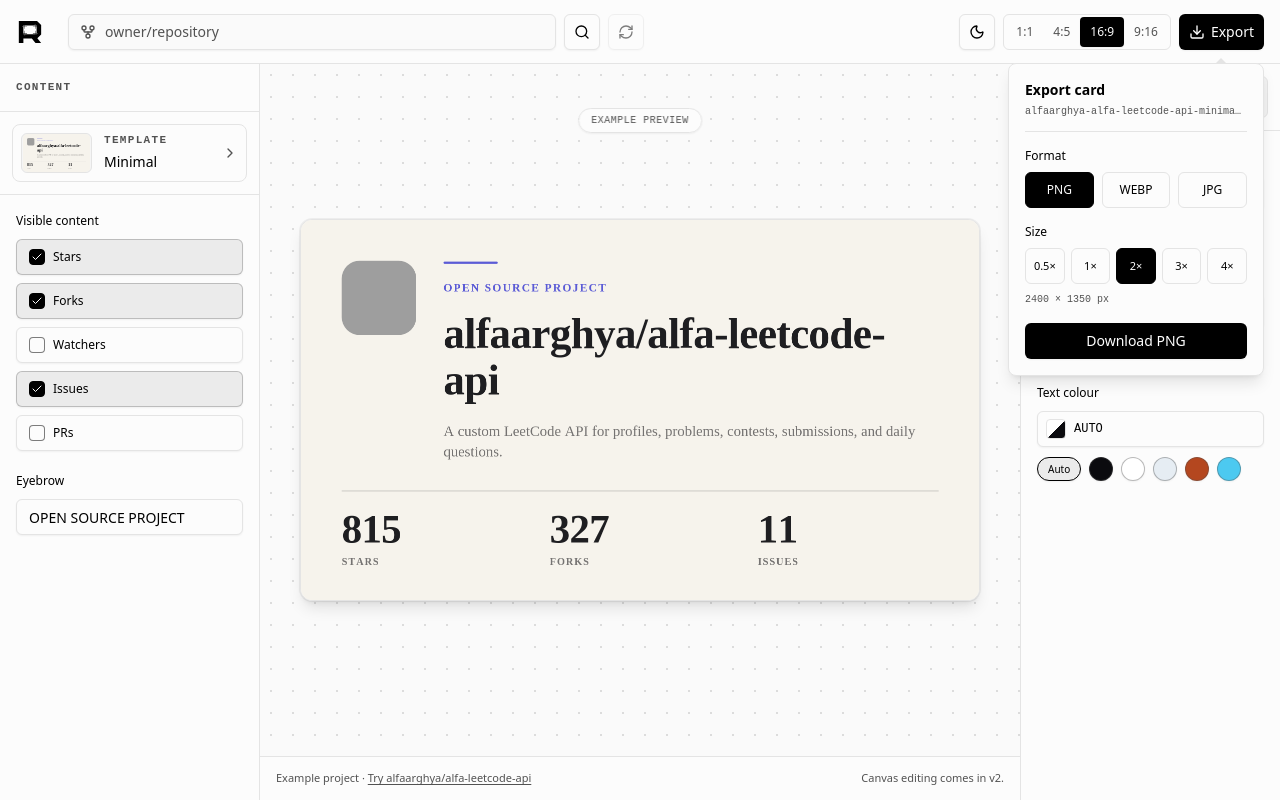
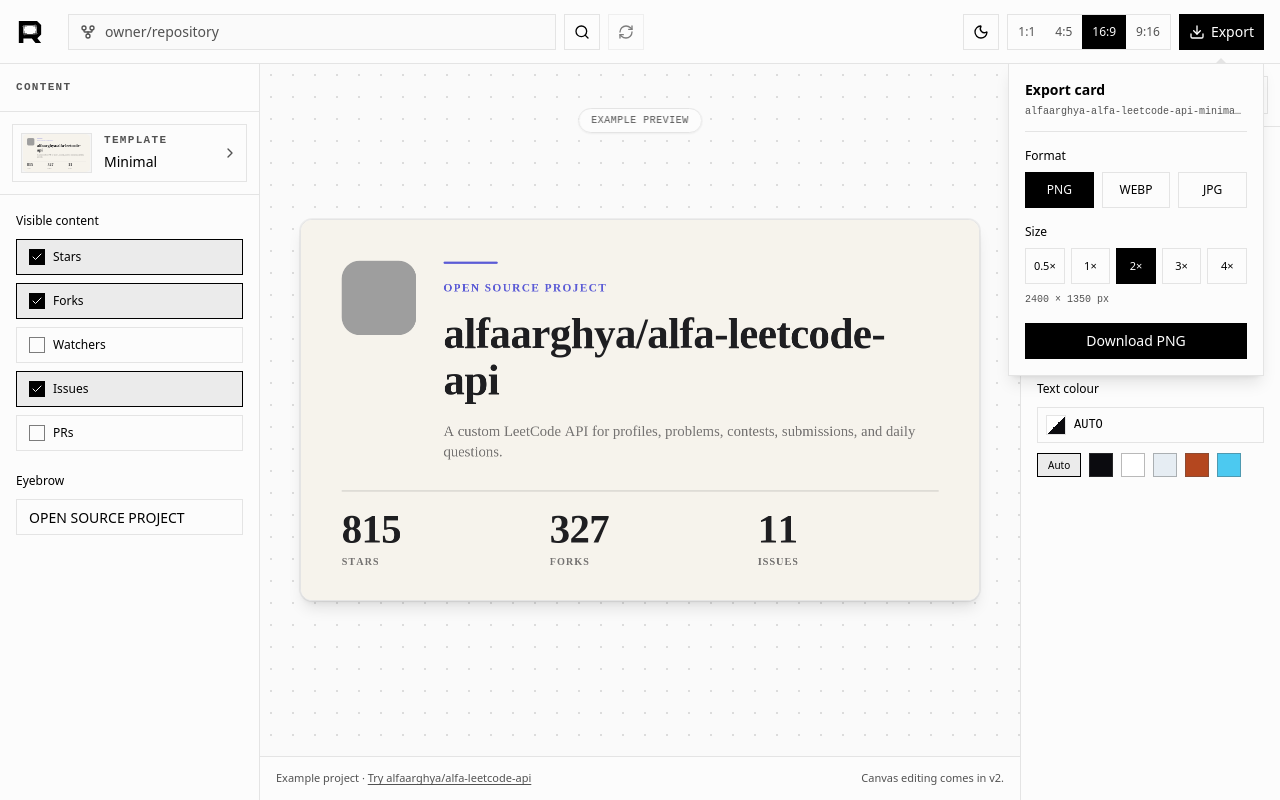
Before and after one commit to orbitsLab/repoframe, a Next.js app: page /app in a window 1280 px wide. Both pictures are taken after a click on the button "Export". Built offline with nearby package versions, Linux system fonts and the light colour scheme; a web font is replaced by a local one.

Commit message:
feat(editor): match the editor chrome to the landing page
- square and flatten the buttons, chips, swatches and panels
- move the mono readouts onto the data font
- drop the dropdown entry animation

```diff
--- a/src/components/editor/editor.tsx
+++ b/src/components/editor/editor.tsx
@@ -146,11 +146,11 @@
       <div className="border-b p-3">
         <button
           type="button"
-          className="group flex w-full items-center gap-3 rounded-lg border bg-background p-2 text-left outline-none transition-colors hover:border-muted-foreground/50 hover:bg-accent/50 focus-visible:ring-2 focus-visible:ring-ring"
+          className="flex w-full items-center gap-3 border bg-background p-2 text-left outline-none transition-colors hover:border-foreground hover:bg-accent/50 focus-visible:ring-2 focus-visible:ring-ring"
           onClick={() => setShowTemplates(true)}
         >
           <span
-            className="block h-10 shrink-0 overflow-hidden rounded-md border bg-muted"
+            className="block h-10 shrink-0 overflow-hidden border bg-muted"
             style={{ width: thumbnailWidth }}
             aria-hidden="true"
           >
@@ -167,7 +167,7 @@
             </span>
           </span>
           <ChevronRight
-            className="size-4 shrink-0 text-muted-foreground transition-transform group-hover:translate-x-0.5"
+            className="size-4 shrink-0 text-muted-foreground"
             aria-hidden="true"
           />
           <span className="sr-only">Change template</span>
@@ -213,7 +213,7 @@
             />
             <input
               id="repository-input"
-              className="h-9 w-full rounded-md border bg-muted/35 pl-9 pr-3 text-sm shadow-xs outline-none placeholder:text-muted-foreground focus-visible:bg-background focus-visible:ring-2 focus-visible:ring-ring"
+              className="h-9 w-full border bg-muted/35 pl-9 pr-3 text-sm outline-none placeholder:text-muted-foreground focus-visible:bg-background focus-visible:ring-2 focus-visible:ring-ring"
               value={repoInput}
               onChange={(event) => setRepoInput(event.target.value)}
               placeholder="owner/repository"
@@ -403,7 +403,7 @@
         <Popover.Content
           align="end"
           sideOffset={8}
-          className="z-50 rounded-md border bg-popover p-2 text-popover-foreground shadow-md"
+          className="z-50 border bg-popover p-2 text-popover-foreground shadow-md"
         >
           <fieldset className="grid grid-cols-2 gap-1">
             <legend className="sr-only">Aspect ratio</legend>
@@ -411,7 +411,7 @@
               <label
                 key={ratio}
                 className={cn(
-                  'grid h-8 cursor-pointer place-items-center rounded px-3 text-xs font-medium transition-colors has-[:focus-visible]:ring-2 has-[:focus-visible]:ring-ring',
+                  'grid h-8 cursor-pointer place-items-center px-3 text-xs font-medium transition-colors has-[:focus-visible]:ring-2 has-[:focus-visible]:ring-ring',
                   value === ratio
                     ? 'bg-foreground text-background'
                     : 'text-muted-foreground hover:bg-accent hover:text-foreground',
@@ -451,15 +451,15 @@
   onChange(ratio: AspectRatio): void;
 }) {
   return (
-    <fieldset className="hidden h-9 items-stretch rounded-md border p-0.5 md:flex">
+    <fieldset className="hidden h-9 items-stretch border md:flex">
       <legend className="sr-only">Aspect ratio</legend>
       {ratios.map((ratio) => (
         <label
           key={ratio}
           className={cn(
-            'grid cursor-pointer place-items-center rounded px-2.5 text-xs font-medium transition-colors has-[:focus-visible]:ring-2 has-[:focus-visible]:ring-ring',
+            'grid cursor-pointer place-items-center px-2.5 text-xs font-medium transition-colors has-[:focus-visible]:ring-2 has-[:focus-visible]:ring-ring',
             value === ratio
-              ? 'bg-foreground text-background shadow-xs'
+              ? 'bg-foreground text-background'
               : 'text-muted-foreground hover:text-foreground',
           )}
         >
--- a/src/components/editor/editorSkeleton.tsx
+++ b/src/components/editor/editorSkeleton.tsx
@@ -5,11 +5,11 @@
       className="flex h-dvh flex-col overflow-hidden bg-background"
       aria-busy="true"
     >
-      <div className="h-16 animate-pulse border-b bg-muted/50" />
+      <div className="h-16 border-b bg-muted/50" />
       <div className="grid min-h-0 flex-1 grid-cols-1 lg:grid-cols-[16.25rem_minmax(0,1fr)_16.25rem]">
         <div className="hidden border-r bg-sidebar lg:block" />
         <div className="grid place-items-center bg-muted/45 p-6">
-          <div className="aspect-video w-full max-w-4xl animate-pulse rounded-xl border bg-card shadow-lg" />
+          <div className="aspect-video w-full max-w-4xl border bg-card" />
         </div>
         <div className="hidden border-l bg-sidebar lg:block" />
       </div>
--- a/src/components/editor/exportPopover.tsx
+++ b/src/components/editor/exportPopover.tsx
@@ -90,11 +90,11 @@
         <Popover.Content
           align="end"
           sideOffset={8}
-          className="z-50 w-64 rounded-lg border bg-popover p-4 text-popover-foreground shadow-lg outline-none"
+          className="z-50 w-64 border bg-popover p-4 text-popover-foreground shadow-lg outline-none"
         >
           <div className="mb-4 border-b pb-3">
             <p className="text-sm font-semibold">Export card</p>
-            <p className="mt-1 truncate font-mono text-[10px] text-muted-foreground">
+            <p className="mt-1 truncate font-data text-[10px] text-muted-foreground">
               {filename}
             </p>
           </div>
@@ -104,7 +104,7 @@
               {formats.map((item) => (
                 <label
                   key={item}
-                  className="grid h-9 cursor-pointer place-items-center rounded-md border text-xs font-medium has-[:checked]:border-foreground has-[:checked]:bg-foreground has-[:checked]:text-background"
+                  className="grid h-9 cursor-pointer place-items-center border text-xs font-medium has-[:checked]:border-foreground has-[:checked]:bg-foreground has-[:checked]:text-background"
                 >
                   <input
                     className="sr-only"
@@ -126,7 +126,7 @@
               {scales.map((item) => (
                 <label
                   key={item}
-                  className="grid h-9 cursor-pointer place-items-center rounded-md border text-[11px] font-medium has-[:checked]:border-foreground has-[:checked]:bg-foreground has-[:checked]:text-background"
+                  className="grid h-9 cursor-pointer place-items-center border text-[11px] font-medium has-[:checked]:border-foreground has-[:checked]:bg-foreground has-[:checked]:text-background"
                 >
                   <input
                     className="sr-only"
@@ -140,7 +140,7 @@
                 </label>
               ))}
             </div>
-            <p className="font-mono text-[10px] text-muted-foreground">
+            <p className="font-data text-[10px] text-muted-foreground">
               {scene
                 ? `${scene.width * scale} × ${scene.height * scale} px`
                 : '—'}
--- a/src/components/editor/settingControl.tsx
+++ b/src/components/editor/settingControl.tsx
@@ -24,7 +24,7 @@
 
 /** Shared classes for a selectable chip in an option group. */
 const chip =
-  'flex min-h-9 cursor-pointer items-center justify-center gap-2 rounded-md border bg-background px-3 text-xs font-medium shadow-xs transition-colors hover:bg-accent/50 has-checked:border-foreground/20 has-checked:bg-accent has-[:focus-visible]:ring-2 has-[:focus-visible]:ring-ring';
+  'flex min-h-9 cursor-pointer items-center justify-center gap-2 border bg-background px-3 text-xs font-medium transition-colors hover:border-foreground has-checked:border-foreground has-checked:bg-accent has-[:focus-visible]:ring-2 has-[:focus-visible]:ring-ring';
 
 /**
  * Renders the control declared by a template setting field.
@@ -89,7 +89,7 @@
         <ControlLabel htmlFor={id}>{field.label}</ControlLabel>
         <input
           id={id}
-          className="h-9 w-full rounded-md border bg-background px-3 text-sm shadow-xs outline-none transition-colors focus-visible:ring-2 focus-visible:ring-ring"
+          className="h-9 w-full border bg-background px-3 text-sm outline-none transition-colors focus-visible:ring-2 focus-visible:ring-ring"
           value={typeof value === 'string' ? value : ''}
           onChange={(event) => onChange(event.target.value)}
           placeholder={field.placeholder}
@@ -176,7 +176,7 @@
         checked={checked}
         onChange={(event) => onChange(event.target.checked)}
       />
-      <span className="grid size-4 shrink-0 place-items-center rounded border border-muted-foreground/75 bg-background text-background peer-checked:border-foreground peer-checked:bg-foreground peer-focus-visible:ring-2 peer-focus-visible:ring-ring">
+      <span className="grid size-4 shrink-0 place-items-center border border-muted-foreground/75 bg-background text-background peer-checked:border-foreground peer-checked:bg-foreground peer-focus-visible:ring-2 peer-focus-visible:ring-ring">
         <Check className="size-3" aria-hidden="true" />
       </span>
       <span className="min-w-0 truncate">{label}</span>
@@ -387,7 +387,7 @@
             <button
               type="button"
               className={cn(
-                'flex h-6 items-center rounded-full border border-muted-foreground/40 px-2.5 text-[10px] font-medium shadow-xs outline-none transition-colors hover:bg-accent/50 focus-visible:ring-2 focus-visible:ring-ring',
+                'flex h-6 items-center border border-muted-foreground/40 px-2.5 text-[10px] font-medium outline-none transition-colors hover:bg-accent/50 focus-visible:ring-2 focus-visible:ring-ring',
                 isAuto && 'border-foreground bg-accent',
               )}
               onClick={() => onChange(autoColor)}
@@ -401,7 +401,7 @@
               key={preset}
               type="button"
               className={cn(
-                'size-6 rounded-full border border-muted-foreground/40 shadow-xs outline-none transition-transform hover:scale-110 focus-visible:ring-2 focus-visible:ring-ring',
+                'size-6 border border-muted-foreground/40 outline-none transition-colors hover:border-foreground focus-visible:ring-2 focus-visible:ring-ring',
                 !isAuto &&
                   preset === color &&
                   'ring-1 ring-foreground ring-offset-2 ring-offset-sidebar',
--- a/src/components/editor/settingsPanel.tsx
+++ b/src/components/editor/settingsPanel.tsx
@@ -84,7 +84,7 @@
       {placement === 'design' && sections.length > 1 ? (
         <div className="shrink-0 border-b p-3">
           <div
-            className="grid grid-flow-col auto-cols-fr gap-0.5 rounded-md border bg-foreground/[0.04] p-0.5"
+            className="grid grid-flow-col auto-cols-fr border"
             role="tablist"
             aria-label="Design settings"
           >
@@ -98,9 +98,9 @@
                   role="tab"
                   aria-selected={currentSection === section}
                   className={cn(
-                    'flex h-9 min-w-0 items-center justify-center gap-1.5 rounded-[5px] px-1 text-[11px] font-medium outline-none transition-colors focus-visible:ring-2 focus-visible:ring-ring',
+                    'flex h-9 min-w-0 items-center justify-center gap-1.5 px-1 text-[11px] font-medium outline-none transition-colors focus-visible:ring-2 focus-visible:ring-ring',
                     currentSection === section
-                      ? 'bg-foreground/[0.1] text-foreground shadow-xs ring-1 ring-foreground/5'
+                      ? 'bg-foreground text-background'
                       : 'text-muted-foreground hover:text-foreground',
                   )}
                   onClick={() => setActiveSection(section)}
--- a/src/components/editor/templatePicker.tsx
+++ b/src/components/editor/templatePicker.tsx
@@ -93,10 +93,10 @@
               key={template.id}
               ref={selected ? selectedRef : undefined}
               className={cn(
-                'relative block w-full min-w-0 cursor-pointer overflow-hidden rounded-lg border bg-background p-2 shadow-xs outline-none transition-colors has-[:focus-visible]:ring-2 has-[:focus-visible]:ring-ring',
+                'relative block w-full min-w-0 cursor-pointer overflow-hidden border bg-background p-2 outline-none transition-colors has-[:focus-visible]:ring-2 has-[:focus-visible]:ring-ring',
                 selected
                   ? 'border-foreground bg-accent'
-                  : 'hover:border-muted-foreground/50',
+                  : 'hover:border-foreground',
               )}
             >
               <input
@@ -107,7 +107,7 @@
                 onChange={() => onSelect(template.id)}
                 className="sr-only"
               />
-              <div className="aspect-video w-full min-w-0 overflow-hidden rounded-md bg-muted">
+              <div className="aspect-video w-full min-w-0 overflow-hidden bg-muted">
                 <Preview
                   scene={scene}
                   label={`${template.name} template preview for ${data.repository.fullName}`}
--- a/src/components/ui/button.tsx
+++ b/src/components/ui/button.tsx
@@ -5,26 +5,25 @@
 import { cn } from '@/lib/utils';
 
 const buttonVariants = cva(
-  "inline-flex shrink-0 items-center justify-center gap-2 whitespace-nowrap rounded-md text-sm font-medium transition-all disabled:pointer-events-none disabled:opacity-50 [&_svg]:pointer-events-none [&_svg:not([class*='size-'])]:size-4 [&_svg]:shrink-0 outline-none focus-visible:border-ring focus-visible:ring-ring/50 focus-visible:ring-[3px] aria-invalid:ring-destructive/20 dark:aria-invalid:ring-destructive/40 aria-invalid:border-destructive",
+  "inline-flex shrink-0 items-center justify-center gap-2 whitespace-nowrap text-sm font-medium transition-colors disabled:pointer-events-none disabled:opacity-50 [&_svg]:pointer-events-none [&_svg:not([class*='size-'])]:size-4 [&_svg]:shrink-0 outline-none focus-visible:border-ring focus-visible:ring-ring/50 focus-visible:ring-[3px] aria-invalid:ring-destructive/20 dark:aria-invalid:ring-destructive/40 aria-invalid:border-destructive",
   {
     variants: {
       variant: {
-        default:
-          'bg-primary text-primary-foreground shadow-xs hover:bg-primary/90',
+        default: 'bg-primary text-primary-foreground hover:bg-primary/90',
         destructive:
-          'bg-destructive text-white shadow-xs hover:bg-destructive/90 focus-visible:ring-destructive/20 dark:focus-visible:ring-destructive/40 dark:bg-destructive/60',
+          'bg-destructive text-white hover:bg-destructive/90 focus-visible:ring-destructive/20 dark:focus-visible:ring-destructive/40 dark:bg-destructive/60',
         outline:
-          'border bg-background shadow-xs hover:bg-accent hover:text-accent-foreground dark:bg-input/30 dark:border-input dark:hover:bg-input/50',
+          'border bg-background hover:bg-accent hover:text-accent-foreground dark:bg-input/30 dark:border-input dark:hover:bg-input/50',
         secondary:
-          'bg-secondary text-secondary-foreground shadow-xs hover:bg-secondary/80',
+          'bg-secondary text-secondary-foreground hover:bg-secondary/80',
         ghost:
           'hover:bg-accent hover:text-accent-foreground dark:hover:bg-accent/50',
         link: 'text-primary underline-offset-4 hover:underline',
       },
       size: {
         default: 'h-9 px-4 py-2 has-[>svg]:px-3',
-        sm: 'h-8 rounded-md gap-1.5 px-3 has-[>svg]:px-2.5',
-        lg: 'h-10 rounded-md px-6 has-[>svg]:px-4',
+        sm: 'h-8 gap-1.5 px-3 has-[>svg]:px-2.5',
+        lg: 'h-10 px-6 has-[>svg]:px-4',
         icon: 'size-9',
         'icon-sm': 'size-8',
         'icon-lg': 'size-10',
--- a/src/components/ui/color-picker.tsx
+++ b/src/components/ui/color-picker.tsx
@@ -150,19 +150,19 @@
           type="button"
           aria-labelledby={labelledBy}
           className={cn(
-            'flex h-9 w-full items-center gap-2 rounded-md border bg-background px-2 shadow-xs outline-none transition-colors hover:bg-accent/50 focus-visible:ring-2 focus-visible:ring-ring',
+            'flex h-9 w-full items-center gap-2 border bg-background px-2 outline-none transition-colors hover:bg-accent/50 focus-visible:ring-2 focus-visible:ring-ring',
             className,
           )}
         >
           <span
-            className="size-5 shrink-0 rounded border"
+            className="size-5 shrink-0 border"
             style={{
               background: auto
                 ? 'linear-gradient(135deg, #ffffff 50%, #0b0b0f 50%)'
                 : hex,
             }}
           />
-          <span className="font-mono text-xs uppercase">
+          <span className="font-data text-xs uppercase">
             {auto ? 'Auto' : hex}
           </span>
         </button>
@@ -171,10 +171,10 @@
         <Popover.Content
           align="start"
           sideOffset={8}
-          className="z-50 w-64 space-y-3 rounded-md border bg-popover p-3 text-popover-foreground shadow-md"
+          className="z-50 w-64 space-y-3 border bg-popover p-3 text-popover-foreground shadow-md"
         >
           <div
-            className="relative h-36 w-full cursor-crosshair rounded"
+            className="relative h-36 w-full cursor-crosshair"
             style={{
               background: `linear-gradient(to bottom, transparent, #000), linear-gradient(to right, #fff, ${hueHex})`,
             }}
@@ -192,7 +192,7 @@
             />
           </div>
           <div
-            className="relative h-3 w-full cursor-pointer rounded-full"
+            className="relative h-3 w-full cursor-pointer"
             style={{
               background:
                 'linear-gradient(to right, #f00, #ff0, #0f0, #0ff, #00f, #f0f, #f00)',
@@ -207,7 +207,7 @@
             />
           </div>
           <input
-            className="h-8 w-full rounded-md border bg-background px-2 font-mono text-xs uppercase shadow-xs outline-none focus-visible:ring-2 focus-visible:ring-ring"
+            className="h-8 w-full border bg-background px-2 font-data text-xs uppercase outline-none focus-visible:ring-2 focus-visible:ring-ring"
             value={draft}
             onChange={(event) => commitDraft(event.target.value)}
             onBlur={() => setDraft(hex)}
@@ -231,7 +231,7 @@
                   onChange={(event) =>
                     commitChannel(index, Number(event.target.value))
                   }
-                  className="h-8 w-full min-w-0 rounded-md border bg-background px-1.5 text-center font-mono text-xs text-foreground shadow-xs outline-none focus-visible:ring-2 focus-visible:ring-ring"
+                  className="h-8 w-full min-w-0 border bg-background px-1.5 text-center font-data text-xs text-foreground outline-none focus-visible:ring-2 focus-visible:ring-ring"
                 />
               </label>
             ))}
--- a/src/components/ui/select.tsx
+++ b/src/components/ui/select.tsx
@@ -27,7 +27,7 @@
     <SelectPrimitive.Trigger
       data-slot="select-trigger"
       className={cn(
-        "flex h-9 w-full items-center justify-between gap-2 rounded-md border bg-background px-3 text-sm text-foreground shadow-xs outline-none transition-colors hover:bg-accent/50 focus-visible:ring-2 focus-visible:ring-ring disabled:cursor-not-allowed disabled:opacity-50 data-[placeholder]:text-muted-foreground [&_svg]:pointer-events-none [&_svg:not([class*='size-'])]:size-4 [&_svg]:shrink-0",
+        "flex h-9 w-full items-center justify-between gap-2 border bg-background px-3 text-sm text-foreground outline-none transition-colors hover:bg-accent/50 focus-visible:ring-2 focus-visible:ring-ring disabled:cursor-not-allowed disabled:opacity-50 data-[placeholder]:text-muted-foreground [&_svg]:pointer-events-none [&_svg:not([class*='size-'])]:size-4 [&_svg]:shrink-0",
         className,
       )}
       {...props}
@@ -53,7 +53,7 @@
         position={position}
         sideOffset={4}
         className={cn(
-          'relative z-50 max-h-(--radix-select-content-available-height) min-w-[8rem] origin-(--radix-select-content-transform-origin) overflow-y-auto overflow-x-hidden rounded-md border bg-popover text-popover-foreground shadow-md data-[state=closed]:animate-out data-[state=closed]:fade-out-0 data-[state=closed]:zoom-out-95 data-[state=open]:animate-in data-[state=open]:fade-in-0 data-[state=open]:zoom-in-95',
+          'relative z-50 max-h-(--radix-select-content-available-height) min-w-[8rem] origin-(--radix-select-content-transform-origin) overflow-y-auto overflow-x-hidden border bg-popover text-popover-foreground shadow-md',
           position === 'popper' &&
             'w-full min-w-(--radix-select-trigger-width)',
           className,
@@ -77,7 +77,7 @@
     <SelectPrimitive.Item
       data-slot="select-item"
       className={cn(
-        'relative flex w-full cursor-pointer select-none items-center gap-2 rounded-sm py-1.5 pr-8 pl-2 text-sm outline-none focus:bg-accent focus:text-accent-foreground data-[disabled]:pointer-events-none data-[disabled]:opacity-50',
+        'relative flex w-full cursor-pointer select-none items-center gap-2 py-1.5 pr-8 pl-2 text-sm outline-none focus:bg-accent focus:text-accent-foreground data-[disabled]:pointer-events-none data-[disabled]:opacity-50',
         className,
       )}
       {...props}
```
